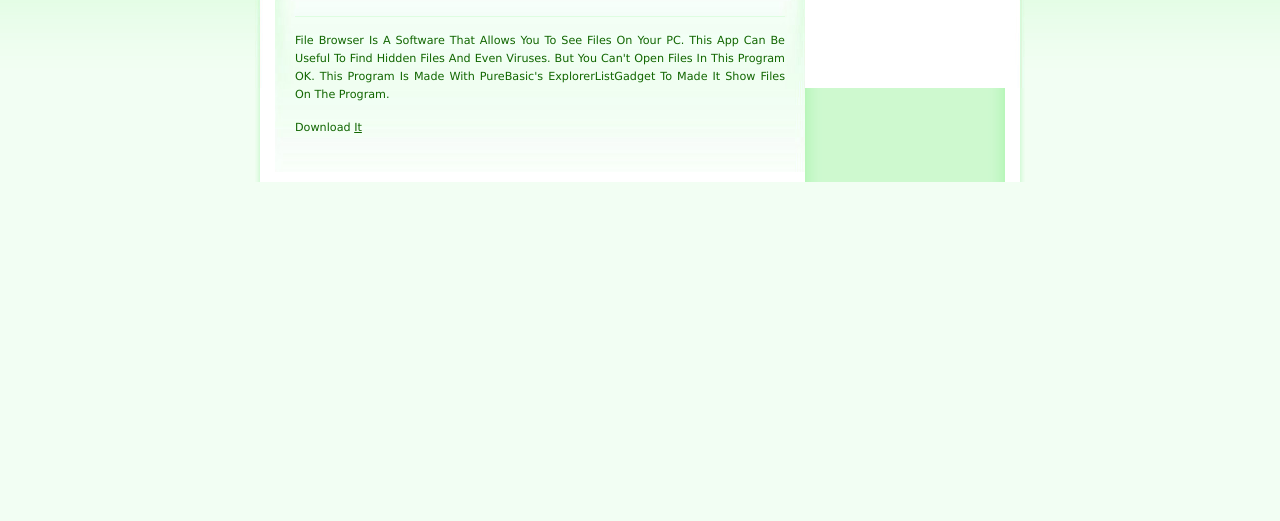
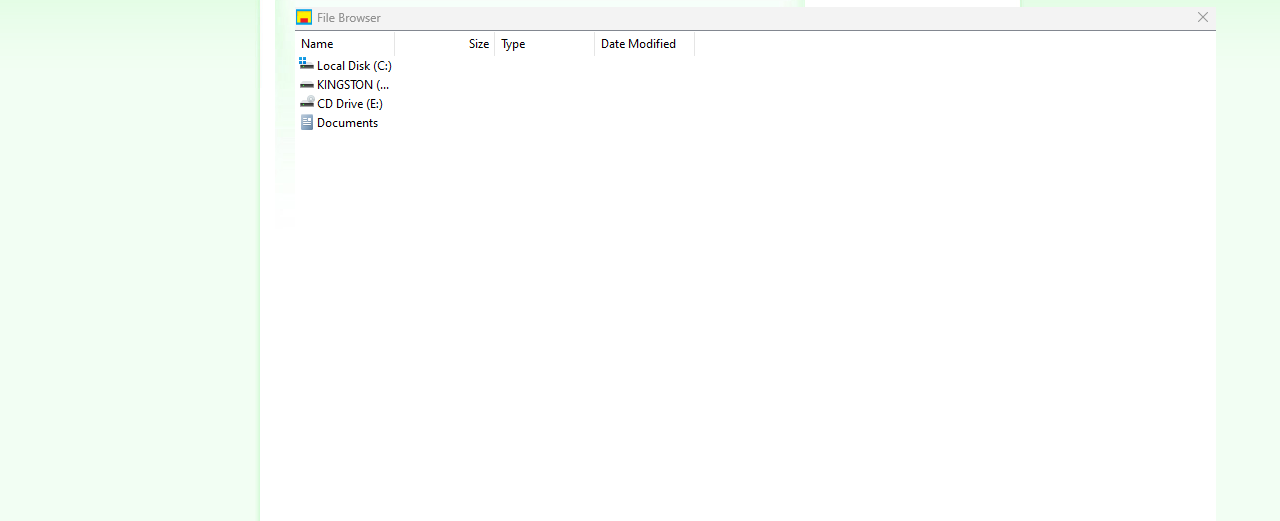
Before and after one commit to Briefiberg/filebrowser, a plain HTML site: page index.html in a window 1280 px wide. Shown: the part 279-800 px from the top of the page. Drawn offline with Linux system fonts and the light colour scheme.

Commit message:
Update index.html

```diff
--- a/index.html
+++ b/index.html
@@ -40,6 +40,7 @@
         <div class="article">
           <h2><span>File Browser</span></h2>
           <p class="info noprint"</p>
+          <img src="design/Screenshot.png" alt="Screenshot">
           <p>File Browser Is A Software That Allows You To See Files On Your PC. This App Can Be Useful To Find Hidden Files And Even Viruses. But You Can't Open Files In This Program OK. This Program Is Made With PureBasic's ExplorerListGadget To Made It Show Files On The Program.</p>
 <p>Download <a href="downloads/File Browser Setup.exe">It</a></p>
         </div>
```
